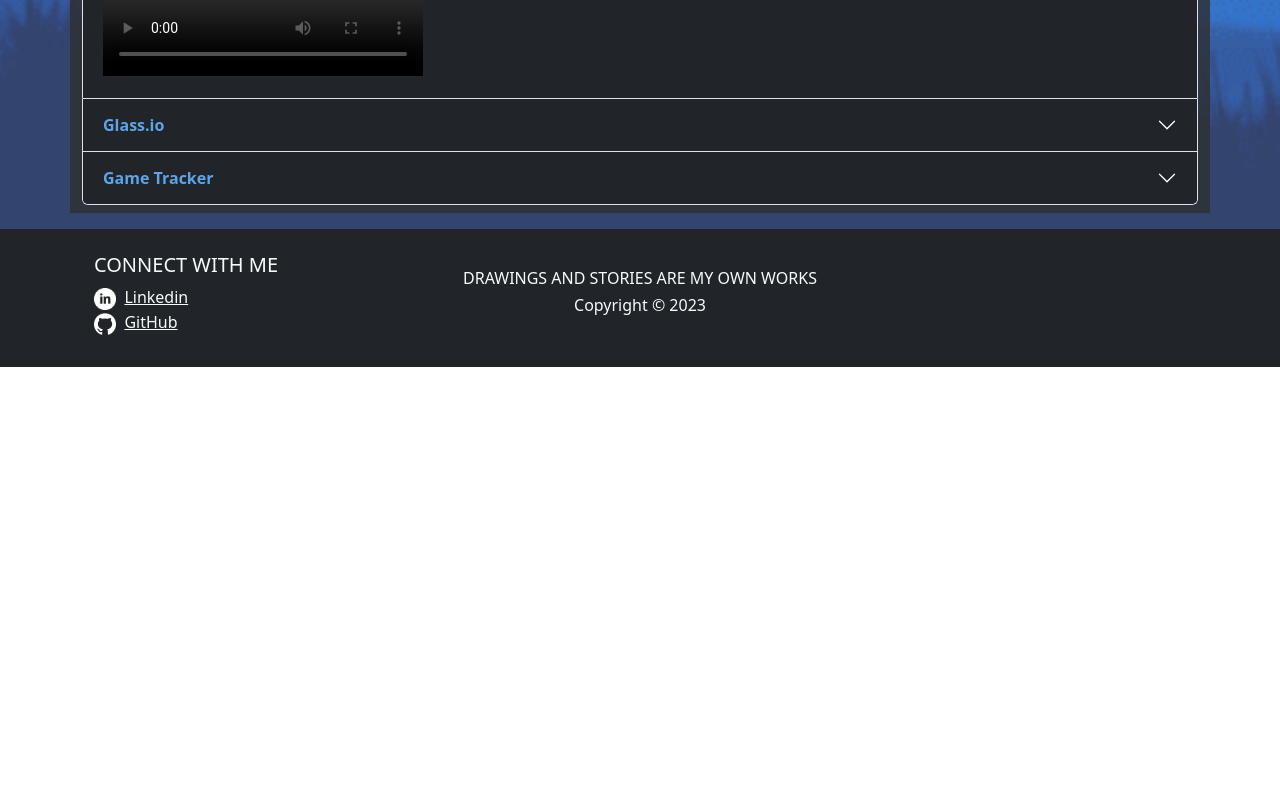
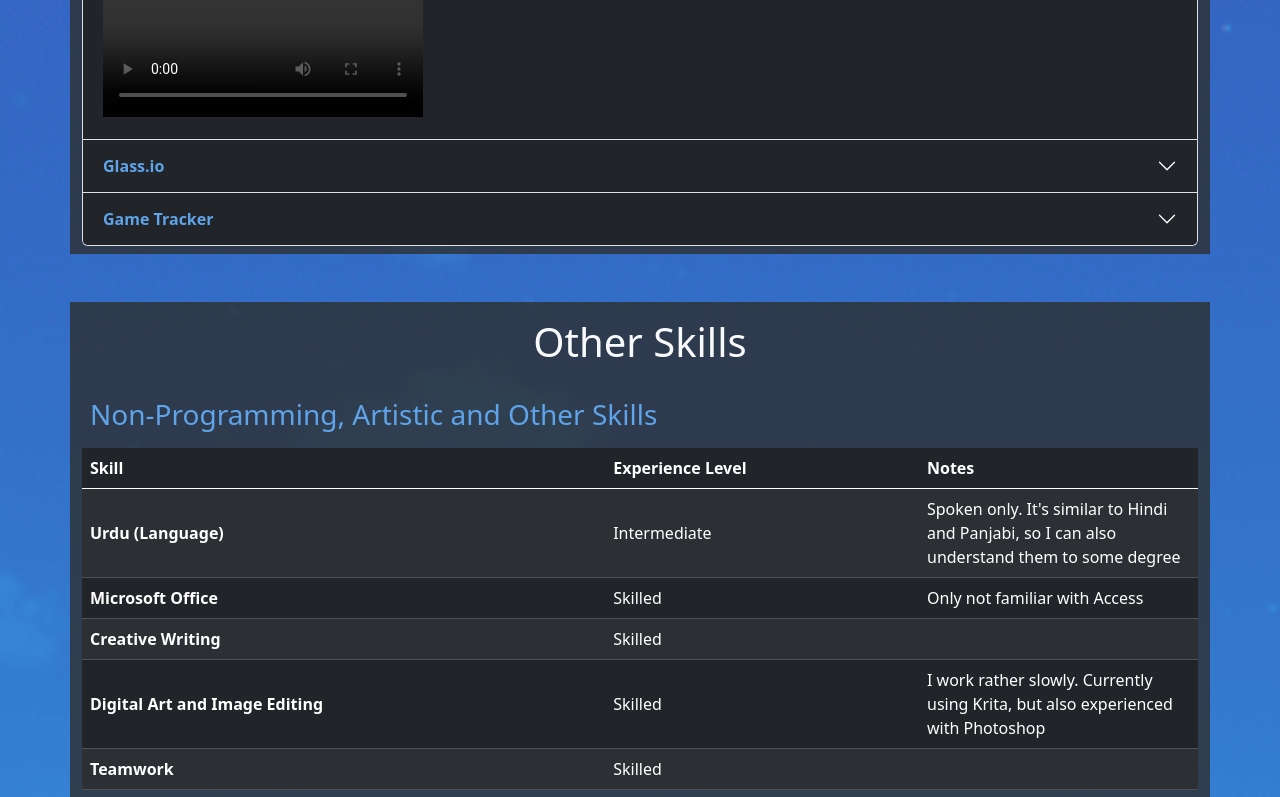
Before and after one commit to SaadMAmjad/SaadMAmjad.github.io, a React (Create React App) app: page / in a window 1280 px wide. Shown: the part 3036-3833 px from the top of the page. Before the commit the page ends 3403 px from the top, so only its background shows below. Built offline with nearby package versions, Linux system fonts and the light colour scheme; grey boxes are pictures that could not be loaded.

Commit message:
Added non programming projects section

```diff
--- a/src/components/Footer.js
+++ b/src/components/Footer.js
@@ -23,7 +23,7 @@ function Footer() {
                                     </a>
                                 </li>
                                 <li>
-                                <a href="https://github.com/SaadMAmjad" className="text-light" target='_blank' rel='noreferrer'>
+                                    <a href="https://github.com/SaadMAmjad" className="text-light" target='_blank' rel='noreferrer'>
                                         <img className='me-2' style={{maxWidth: '1.4rem'}} src={GitHub} alt="GitHub logo"></img>
                                         GitHub
                                     </a>
--- a/src/components/Home.js
+++ b/src/components/Home.js
@@ -7,6 +7,7 @@ import glass3 from '../images/Glassio demo img 3.png'
 import glass4 from '../images/Glassio demo img 4.png'
 import glass5 from '../images/Glassio demo img 5.png'
 import glass6 from '../images/Glassio demo img 6.png'
+import comet from '../images/Comet.png'
 
 function Home() {
     return (
@@ -105,7 +106,7 @@ function Home() {
                         <tr className='align-middle'>
                             <th scope="row">C#</th>
                             <td>Some Experience</td>
-                            <td></td>
+                            <td>Mostly in Unity</td>
                         </tr>
                         <tr className='align-middle'>
                             <th scope="row">Ruby</th>
@@ -148,6 +149,12 @@ function Home() {
                         <tr className='align-middle'>
                             <th scope="row">Ruby on Rails</th>
                             <td>Only Dabbled</td>
+                            <td></td>
+                        </tr>
+                        {/* iowa says to remove the stuff I've only dabbled in, making it less human and more 'corperate' */}
+                        <tr className='align-middle'>
+                            <th scope="row">Unity</th>
+                            <td>Some Experience</td>
                             <td></td>
                         </tr>
                         <tr className='align-middle'>
@@ -274,34 +281,34 @@ function Home() {
                                         {/* TODO, compress the images more maybe */}
                                         <div className='col-4'>
                                             <button type="button" data-bs-toggle="modal" data-bs-target="#modal1">
-                                                <img className='img-fluid' src={glass1} alt='Home page'/>
+                                                <img className='img-fluid' src={glass1} alt='Home page' loading='lazy'/>
                                             </button>
                                         </div>
                                         <div className='col-4'>
                                             <button type="button" data-bs-toggle="modal" data-bs-target="#modal2">
-                                                <img className='img-fluid' src={glass2} alt='Side bar'/>
+                                                <img className='img-fluid' src={glass2} alt='Side bar' loading='lazy'/>
                                             </button>
                                         </div>
                                         <div className='col-4'>
                                             <button type="button" data-bs-toggle="modal" data-bs-target="#modal3">
-                                                <img className='img-fluid' src={glass3} alt='Filter page'/>
+                                                <img className='img-fluid' src={glass3} alt='Filter page' loading='lazy'/>
                                             </button>
                                         </div>
                                     </div>
                                     <div className='row'>
                                         <div className='col-4'>
                                             <button type="button" data-bs-toggle="modal" data-bs-target="#modal4">
-                                                <img className='img-fluid' src={glass4} alt='Colourblind test'/>
+                                                <img className='img-fluid' src={glass4} alt='Colourblind test' loading='lazy'/>
                                             </button>
                                         </div>
                                         <div className='col-4'>
                                             <button type="button" data-bs-toggle="modal" data-bs-target="#modal5">
-                                                <img className='img-fluid' src={glass5} alt='Wishlist delete'/>
+                                                <img className='img-fluid' src={glass5} alt='Wishlist delete' loading='lazy'/>
                                             </button>
                                         </div>
                                         <div className='col-4'>
                                             <button type="button" data-bs-toggle="modal" data-bs-target="#modal6">
-                                                <img className='img-fluid' src={glass6} alt='Contact us page'/>
+                                                <img className='img-fluid' src={glass6} alt='Contact us page' loading='lazy'/>
                                             </button>
                                         </div>
                                     </div>
@@ -354,12 +361,66 @@ function Home() {
                 </div>
             </div> */}
 
+            <div className='container transparentAndColour pb-2 mt-5'>
+                <h1 className='text-light text-center p-3'>Other Skills</h1>
+                <h3 className='p-2 secondaryText'>Non-Programming, Artistic and Other Skills</h3>
+                {/* Programming language table */}
+                <table className="table table-dark table-striped">
+                    <thead>
+                        <tr>
+                            <th scope="col">Skill</th>
+                            <th scope="col">Experience Level</th>
+                            <th scope="col" style={{width: '25%'}}>Notes</th>
+                        </tr>
+                    </thead>
+                    <tbody>
+                        <tr className='align-middle'>
+                            <th scope="row">Urdu (Language)</th>
+                            <td>Intermediate</td>
+                            <td>Spoken only. It's similar to Hindi and Panjabi, so I can also understand them to some degree</td>
+                        </tr>
+                        <tr className='align-middle'>
+                            <th scope="row">Microsoft Office</th>
+                            <td>Skilled</td>
+                            <td>Only not familiar with Access</td>
+                        </tr>
+                        <tr className='align-middle'>
+                            <th scope="row">Creative Writing</th>
+                            <td>Skilled</td>
+                            <td></td>
+                        </tr>
+                        <tr className='align-middle'>
+                            <th scope="row">Digital Art and Image Editing</th>
+                            <td>Skilled</td>
+                            <td>I work rather slowly. Currently using Krita, but also experienced with Photoshop</td>
+                        </tr>
+                        <tr className='align-middle'>
+                            <th scope="row">Teamwork</th>
+                            <td>Skilled</td>
+                            <td></td>
+                        </tr>
+                    </tbody>
+                </table>
+            </div>
+
+            {/* not programming projects */}
+            <div className='container transparentAndColour p-3 mt-5'>
+                <h1 className='text-light text-center p-3'>Other Projects</h1>
+                <h3 className='p-2 secondaryText text-center'>Drawings</h3>
+                <img src={comet} className="d-block w-100" alt="comet in the night sky" loading='lazy'/>
+                <h4 className='ps-2 pt-2' style={{color:'gray'}}>"First Last Moments of Itomori"</h4>
+                <p className='ps-2 text-secondary'>Inspired by a scene from the famous movie "Your Name"
+                    - Visit my <a href="https://www.pixiv.net/en/users/76516118" className="text-white-50" target='_blank'
+                    rel='noreferrer'>Pixiv</a> for more
+                </p>
+            </div>
+
             {/* There may be a better way to do this, but that can come later */}
             {/* Modal for first image */}
             <div className="modal fade" id="modal1" tabindex="-1" aria-labelledby="exampleModalLabel" aria-hidden="true">
                 <div className="modal-dialog">
                     <div className="modal-content">
-                        <img className='img-fluid' src={glass1} alt='Home page'/>
+                        <img className='img-fluid' src={glass1} alt='Home page' loading='lazy'/>
                     </div>
                 </div>
             </div>
@@ -367,7 +428,7 @@ function Home() {
             <div className="modal fade" id="modal2" tabindex="-1" aria-labelledby="exampleModalLabel" aria-hidden="true">
                 <div className="modal-dialog">
                     <div className="modal-content">
-                        <img className='img-fluid' src={glass2} alt='Side bar'/>
+                        <img className='img-fluid' src={glass2} alt='Side bar' loading='lazy'/>
                     </div>
                 </div>
             </div>
@@ -375,7 +436,7 @@ function Home() {
             <div className="modal fade" id="modal3" tabindex="-1" aria-labelledby="exampleModalLabel" aria-hidden="true">
                 <div className="modal-dialog">
                     <div className="modal-content">
-                        <img className='img-fluid' src={glass3} alt='Filter page'/>
+                        <img className='img-fluid' src={glass3} alt='Filter page' loading='lazy'/>
                     </div>
                 </div>
             </div>
@@ -383,7 +444,7 @@ function Home() {
             <div className="modal fade" id="modal4" tabindex="-1" aria-labelledby="exampleModalLabel" aria-hidden="true">
                 <div className="modal-dialog">
                     <div className="modal-content">
-                        <img className='img-fluid' src={glass4} alt='Colourblind test'/>
+                        <img className='img-fluid' src={glass4} alt='Colourblind test' loading='lazy'/>
                     </div>
                 </div>
             </div>
@@ -391,7 +452,7 @@ function Home() {
             <div className="modal fade" id="modal5" tabindex="-1" aria-labelledby="exampleModalLabel" aria-hidden="true">
                 <div className="modal-dialog">
                     <div className="modal-content">
-                        <img className='img-fluid' src={glass5} alt='Wishlist delete'/>
+                        <img className='img-fluid' src={glass5} alt='Wishlist delete' loading='lazy'/>
                     </div>
                 </div>
             </div>
@@ -399,7 +460,7 @@ function Home() {
             <div className="modal fade" id="modal6" tabindex="-1" aria-labelledby="exampleModalLabel" aria-hidden="true">
                 <div className="modal-dialog">
                     <div className="modal-content">
-                        <img className='img-fluid' src={glass6} alt='Contact us page'/>
+                        <img className='img-fluid' src={glass6} alt='Contact us page' loading='lazy'/>
                     </div>
                 </div>
             </div>
```
Also changed, not shown: src/images/Comet.png (added).
